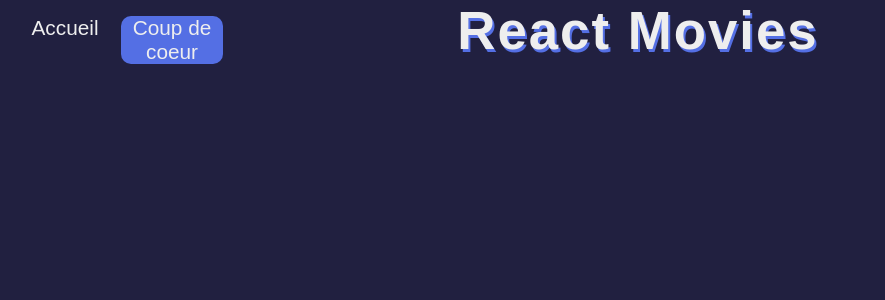
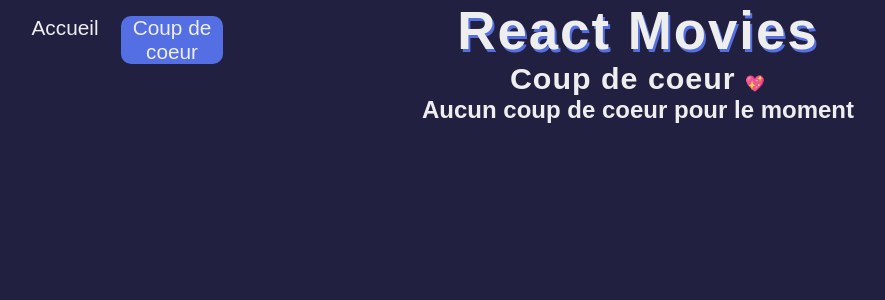
Before and after one commit to loicosquare/react-movies, a React (Create React App) app: page /coup-de-coeur in a window 1280 px wide. Shown: the top 300 px of the page, without its empty margins (2-887 px from the left). Built offline with nearby package versions, Linux system fonts and the light colour scheme; a web font is replaced by a local one.

Commit message:
the key on liste de coeur is not good when generating.

```diff
--- a/src/components/Card.js
+++ b/src/components/Card.js
@@ -78,10 +78,17 @@ const Card = ({movie}) => { //on récupère la donnée passé à l'enfant dans l
         let storedData = window.localStorage.movies ? window.localStorage.movies.split(",") : [];
 
         if (!storedData.includes(movie.id.toString())) {
-        storedData.push(movie.id);
-        window.localStorage.movies = storedData;
+            storedData.push(movie.id);
+            window.localStorage.movies = storedData;
         }
     };
+
+    const deleteStorage = () =>{
+        let storedData = localStorage.movies.split(",");
+        let newData = storedData.filter((id) => id != movie.id);
+        window.localStorage.movies = newData;
+        window.location.reload();
+    }
 
     return (
         <div className="card">
@@ -91,11 +98,15 @@ const Card = ({movie}) => { //on récupère la donnée passé à l'enfant dans l
             <span>{movie.release_date ? <h5>Sorti le : {dateFormater(movie.release_date)}</h5> : <h5>Aucune date de sortie</h5>}</span>
             <h4>{movie.vote_average}/10 <span></span>⭐</h4>
 
-            <ul>{genreFinder()}</ul>
+            <ul>{movie.genre_ids ? genreFinder() : movie.genres.map((genre, index) => <li key={index}>{genre.name}</li>)}</ul>
             {movie.overview ? <h3>Synopsis</h3> : <h3>pas de synopsis</h3>}
+            <p>{movie.overview}</p>
 
-            <p>{movie.overview}</p>
-            <div className="btn" onClick={() => addStorage()}>Ajouter aux coups de coeur</div>
+            {movie.genre_ids ? (
+                <div className="btn" onClick={() => addStorage()}>Ajouter aux coups de coeur</div>
+            ) : (
+                <div className="btn" onClick={() => deleteStorage()}>Supprimer de la liste</div>
+            )}
         </div>
     );
 };
--- a/src/pages/UserList.js
+++ b/src/pages/UserList.js
@@ -1,12 +1,35 @@
-import React from 'react';
+import axios from 'axios';
+import React, { useEffect, useState } from 'react';
+import Card from '../components/Card';
 import Header from '../components/Header';
 
 const UserList = () => {
-    return (
-        <div>
-            <Header></Header>
-        </div>
-    );
+    const [listData, setListData] = useState([]);
+
+    useEffect(() => {
+        let moviesId = window.localStorage.movies ? window.localStorage.movies.split(","):[];
+
+        for (let i = 0; i < moviesId.length; i++) {
+            axios.get(`https://api.themoviedb.org/3/movie/${moviesId[i]}?api_key=ed82f4c18f2964e75117c2dc65e2161d&language=fr-FR`).
+            then((res) => setListData((listData) => [...listData, res.data]));
+        }
+    }, [])
+
+  return (
+    <div className="user-list-page">
+      <Header />
+      <h2>
+        Coup de coeur <span>💖</span>
+      </h2>
+      <div className="result">
+        {listData.length > 0 ? (
+          listData.map((movie) => <Card movie={movie} key={movie.id} />)
+        ) : (
+          <h2>Aucun coup de coeur pour le moment</h2>
+        )}
+      </div>
+    </div>
+  );
 };
 
 export default UserList;
```
